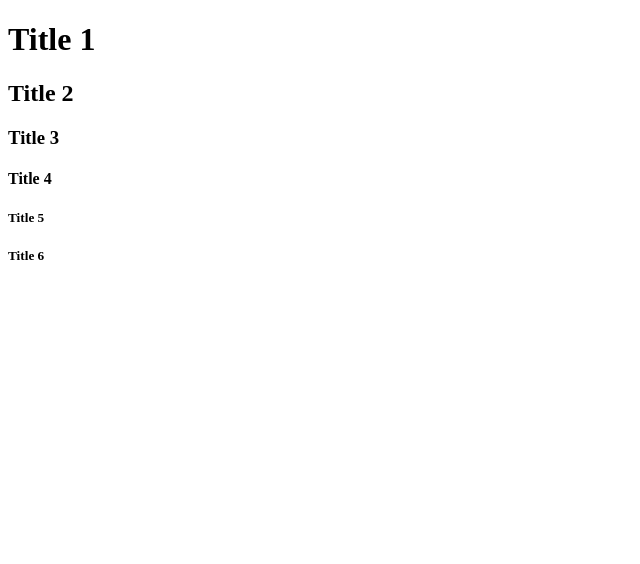
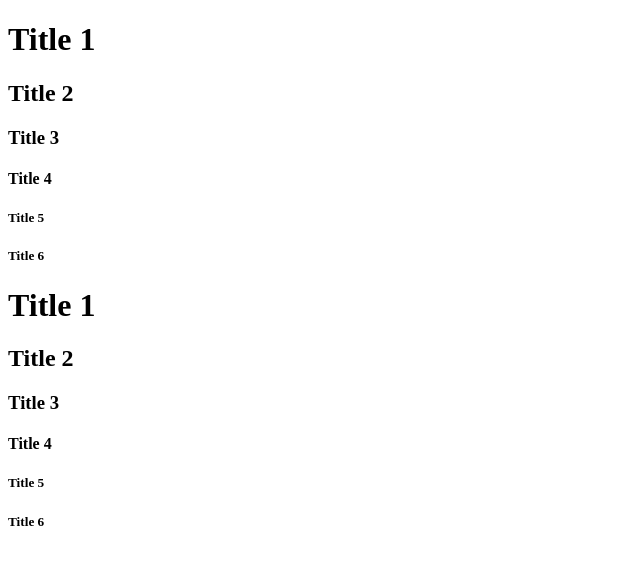
Before and after one commit to ZiMa7/git_titles, a plain HTML site: page index.html in a window 1280 px wide. Shown: the whole page, without its empty margins (0-640 px from the left). Drawn offline with Linux system fonts and the light colour scheme.

Commit message:
Changes 1

```diff
--- a/index.html
+++ b/index.html
@@ -13,5 +13,13 @@
     <h4>Title 4</h4>
     <h5>Title 5</h5>
     <h5>Title 6</h5>
+    <div>
+        <h1>Title 1</h1>
+    <h2>Title 2</h2>
+    <h3>Title 3</h3>
+    <h4>Title 4</h4>
+    <h5>Title 5</h5>
+    <h5>Title 6</h5>
+    </div>
 </body>
 </html>
```
